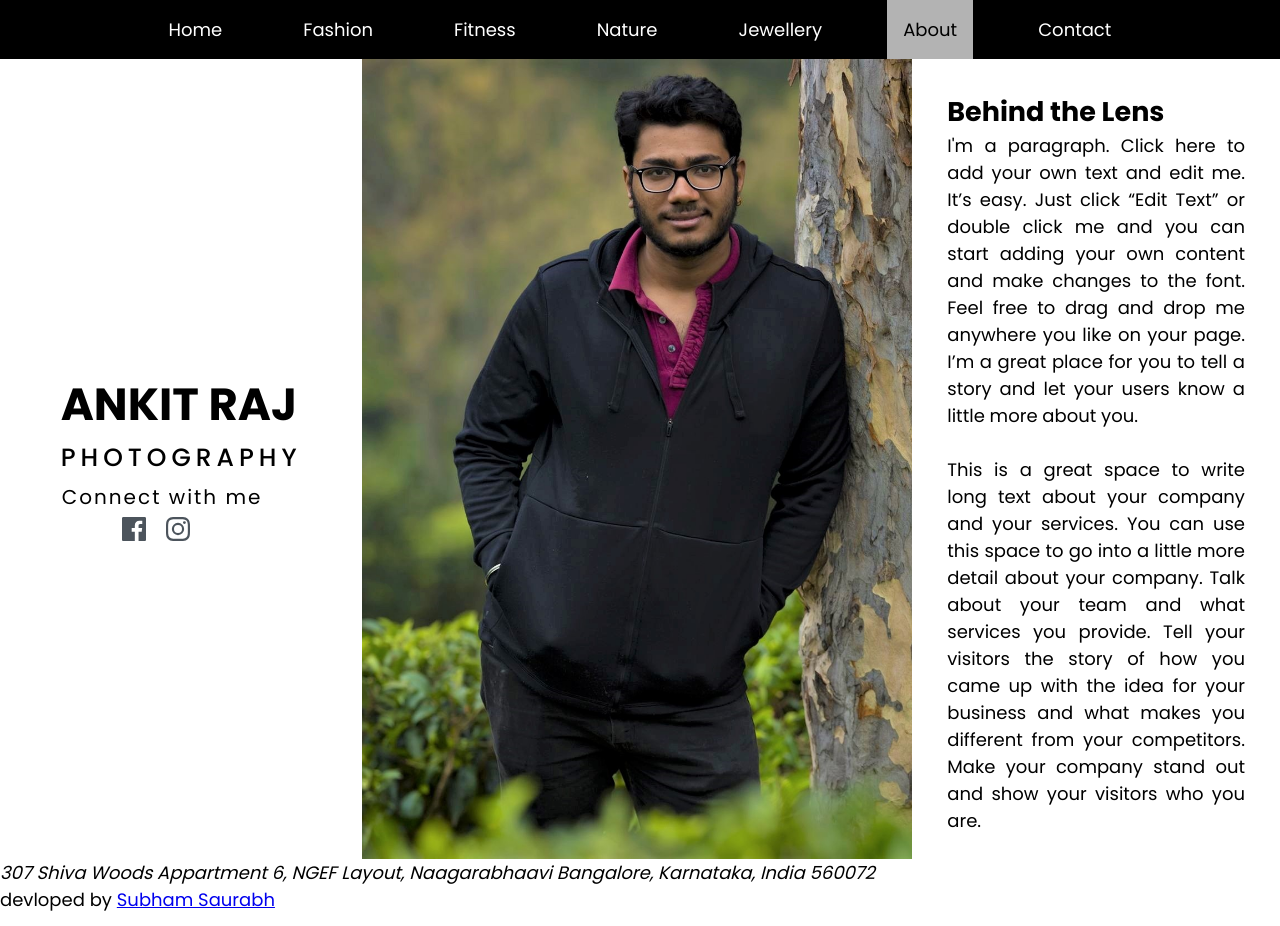
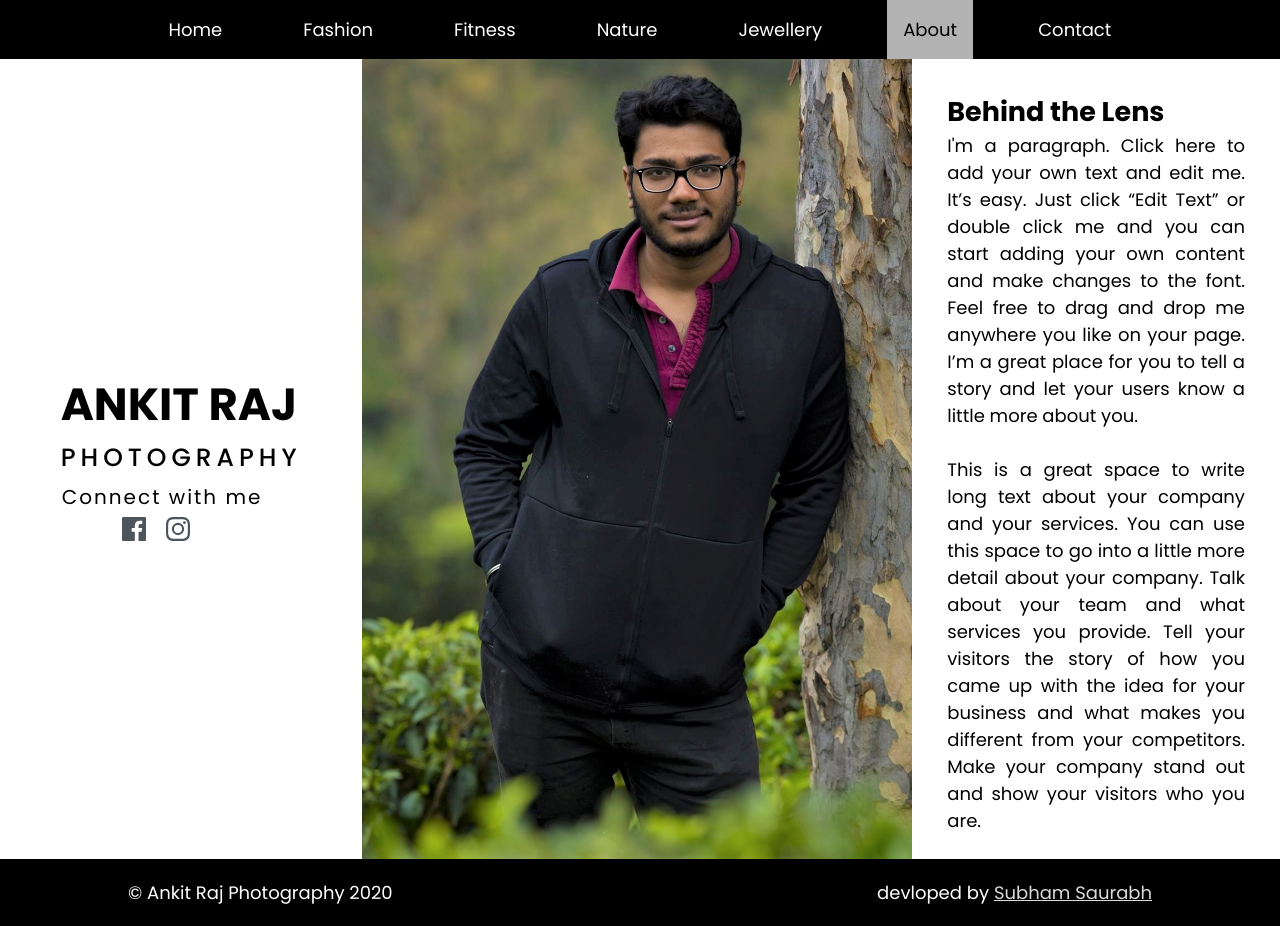
Before and after one commit to saurabhsubham113/Photography-portfolio, a React (Create React App) app: page /about in a window 1280 px wide. Built offline with nearby package versions, Linux system fonts and the light colour scheme.

Commit message:
added footer

```diff
--- a/src/components/Footer/Footer.js
+++ b/src/components/Footer/Footer.js
@@ -4,14 +4,12 @@ import './footer.scss'
 function Footer() {
     return (
         <footer className="footer">
-            <address>
-                307 Shiva Woods Appartment 6,
-                NGEF Layout, Naagarabhaavi Bangalore,
-                Karnataka, India 560072
-            </address>
-            <p>
-                devloped by <a target='_blank' rel="noreferrer" href="https://www.linkedin.com/in/subham-saurabh/">Subham Saurabh</a>
-            </p>
+            <div className="footer-container">
+                <p>&copy; Ankit Raj Photography 2020</p>
+                <p>
+                    devloped by <a target='_blank' rel="noreferrer" href="https://www.linkedin.com/in/subham-saurabh/">Subham Saurabh</a>
+                </p>
+            </div>
         </footer>
     )
 }
--- a/src/components/Footer/footer.scss
+++ b/src/components/Footer/footer.scss
@@ -0,0 +1,18 @@
+.footer {
+  padding: 2rem 0;
+  background-color: black;
+  color: white;
+
+  &-container {
+    width: 80%;
+    margin: auto;
+    display: flex;
+    justify-content: space-between;
+    align-items: center;
+    text-align: center;
+  }
+
+  a {
+    color: #dadada;
+  }
+}
```
Also changed, not shown: 1 other file (tests, documents, lock files or other folders).
